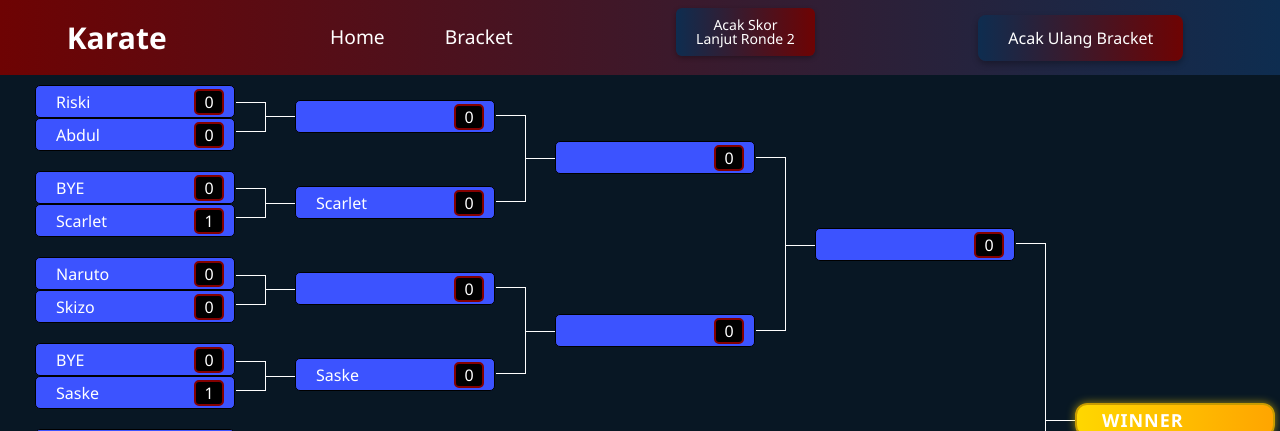
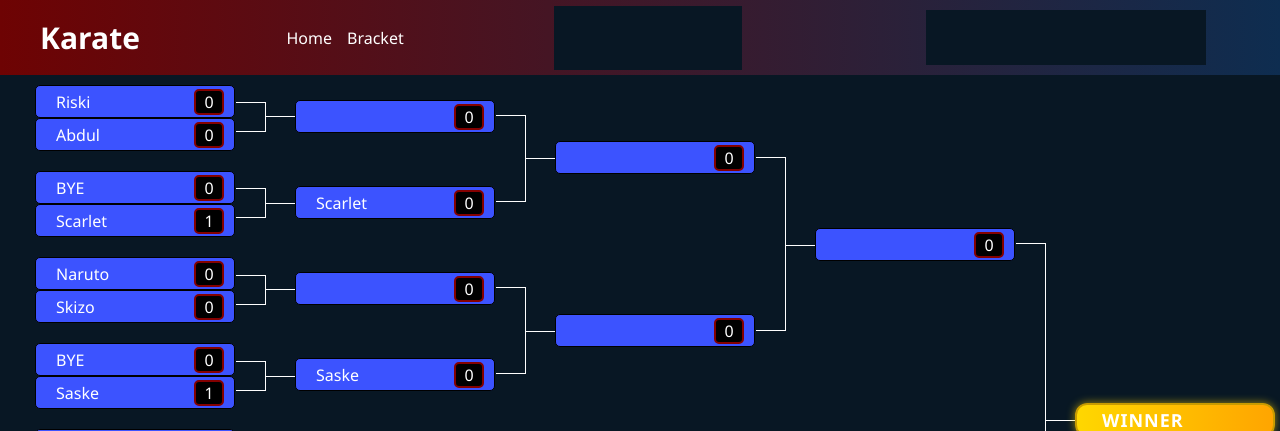
Before and after one commit to wldnalpsya/UAS-SDA-Wildan, a Flask app: page /bracket in a window 1280 px wide. Shown: the top 431 px of the page. Run offline with Flask 3, Linux system fonts and the light colour scheme.

Commit message:
Update bracket.html

```diff
--- a/templates/bracket.html
+++ b/templates/bracket.html
@@ -24,16 +24,15 @@
 
 .navbar {
     background: linear-gradient(to right, #6e0303, #0E2D50);
-    opacity: 10;
-    backdrop-filter: blur(10px);
-    -webkit-backdrop-filter: blur(10px);
     display: flex;
-    justify-content: space-around;
+    justify-content: space-between;
     align-items: center;
-    line-height: 5rem;
-    color: white;
+    height: 75px;
+    position: sticky;
+    top: 0;
+    z-index: 999;
     width: 100%;
-    height: 75px;
+    padding: 0 40px;
 }
 
 .left h1 {
@@ -41,8 +40,17 @@
     cursor: pointer;
 }
 
-.checkBtn {
-    display: none;
+.right ul {
+    display: flex;
+    list-style: none;
+    gap: 15px;
+}
+
+.right ul li a {
+    text-decoration: none;
+}
+.right ul li a:hover {
+    color: #ff4b5c
 }
 
 #check {
@@ -57,24 +65,73 @@
     line-height: 40px;
 }
 
-.right ul {
-    display: flex;
-    list-style: none;
+button {
+    position: relative;
+    padding: 1rem 3rem;
+    border: 2px solid transparent;
+    background: none;
+    color: var(--clr);
+    font-size: 1.2rem;
+    font-weight: bold;
+    cursor: pointer;
+    transition: 0.4s;
 }
 
-.right ul li a {
-    padding: 15px 30px;
-    font-size: 1.2rem;
-    color: white;
-    cursor: pointer;
-    text-decoration: none;
-    transition: all 1s;
+button:hover {
+    transform: scale(1.08);
+    background: var(--clr);
+    color: #fff;
+    border: 2px solid #ff0000;
+    box-shadow: 0 0 15px #ff0000, 0 0 30px #ff0000;
 }
 
-.right ul li a:hover {
-    background-color: #fff;
-    border-radius: 7px;
-    color: rgb(22, 7, 36);
+button::before {
+    content: "";
+    position: absolute;
+    inset: 2px;
+    background: #081724;
+}
+
+button span {
+    position: relative;
+    z-index: 1;
+}
+
+button i {
+    position: absolute;
+    inset: 0;
+    display: block;
+}
+
+button i::before,
+button i::after {
+    content: "";
+    position: absolute;
+    width: 10px;
+    height: 2px;
+    border: 2px solid var(--clr);
+    background: var(--clr);
+    transition: 0.2s;
+}
+
+button i::before {
+    left: 80%;
+    top: -2px;
+}
+
+button i::after {
+    left: 20%;
+    bottom: -2px;
+}
+
+button:hover i::before {
+    width: 15px;
+    left: 20%;
+}
+
+button:hover i::after {
+    width: 15px;
+    left: 80%;
 }
 
 .generate-form {
@@ -83,20 +140,72 @@
 }
 
 .generate-form button {
-    background: linear-gradient(to right, #0E2D50, #6e0303);
-    border: none;
-    padding: 12px 30px;
-    color: white;
-    font-size: 16px;
-    border-radius: 8px;
+    position: relative;
+    padding: 1rem 3rem;
+    border: 2px solid transparent;
+    background: none;
+    color: var(--clr);
+    font-size: 1.2rem;
+    font-weight: bold;
     cursor: pointer;
-    box-shadow: 0 3px 6px rgba(0,0,0,0.3);
-    transition: 0.3s ease-in-out;
+    transition: 0.4s;
 }
 
 .generate-form button:hover {
-    background: linear-gradient(to right, #6e0303, #0E2D50);
-    transform: scale(1.05);
+    transform: scale(1.08);
+    background: var(--clr);
+    color: #fff;
+    border: 2px solid #ff0000;
+    box-shadow: 0 0 15px #ff0000, 0 0 30px #ff0000;
+}
+
+.generate-form button::before {
+    content: "";
+    position: absolute;
+    inset: 2px;
+    background:#081724;
+}
+
+.generate-form button span {
+    position: relative;
+    z-index: 1;
+}
+
+.generate-form button i {
+    position: absolute;
+    inset: 0;
+    display: block;
+}
+
+.generate-form button i::before,
+.generate-form button i::after {
+    content: "";
+    position: absolute;
+    width: 10px;
+    height: 2px;
+    border: 2px solid var(--clr);
+    background: var(--clr);
+    transition: 0.2s;
+}
+
+.generate-form button i::before {
+    left: 80%;
+    top: -2px;
+}
+
+.generate-form button i::after {
+    left: 20%;
+    bottom: -2px;
+}
+
+.generate-form button:hover i::before {
+    width: 15px;
+    left: 20%;
+}
+
+.generate-form button:hover i::after {
+    width: 15px;
+    left: 80%;
 }
 
 .nav-controls {
@@ -112,25 +221,75 @@
 }
 
 .nav-controls button {
-    background: linear-gradient(to right, #0E2D50, #6e0303);
-    color: white;
-    border: none;
-    padding: 10px 20px;
-    border-radius: 6px;
-    font-size: 14px;
+    position: relative;
+    padding: 1rem 3rem;
+    border: 2px solid transparent;
+    background: none;
+    color: var(--clr);
+    font-size: 0.8rem;
+    font-weight: bold;
     cursor: pointer;
-    white-space: nowrap;
-    box-shadow: 0 2px 5px rgba(0,0,0,0.3);
-    transition: 0.3s ease;
-    white-space: normal;
-    text-align: center;
-    line-height: 1;
+    transition: 0.4s;
 }
 
 .nav-controls button:hover {
-    background: linear-gradient(to right, #6e0303, #0E2D50);
-    transform: scale(1.05);
+    transform: scale(1.08);
+    background: var(--clr);
+    color: #fff;
+    border: 2px solid #ff0000;
+    box-shadow: 0 0 15px #ff0000, 0 0 30px #ff0000;
 }
+
+.nav-controls button::before {
+    content: "";
+    position: absolute;
+    inset: 2px;
+    background: #081724;
+}
+
+.nav-controls button span {
+    position: relative;
+    z-index: 1;
+}
+
+.nav-controls button i {
+    position: absolute;
+    inset: 0;
+    display: block;
+}
+
+.nav-controls button i::before,
+.nav-controls button i::after {
+    content: "";
+    position: absolute;
+    width: 10px;
+    height: 2px;
+    border: 2px solid var(--clr);
+    background: var(--clr);
+    transition: 0.2s;
+}
+
+.nav-controls button i::before {
+    left: 80%;
+    top: -2px;
+}
+
+.nav-controls button i::after {
+    left: 20%;
+    bottom: -2px;
+}
+
+.nav-controls button:hover i::before {
+    width: 15px;
+    left: 20%;
+}
+
+.nav-controls button:hover i::after {
+    width: 15px;
+    left: 80%;
+}
+
+
 
 /* ================================================================= */
 
```
